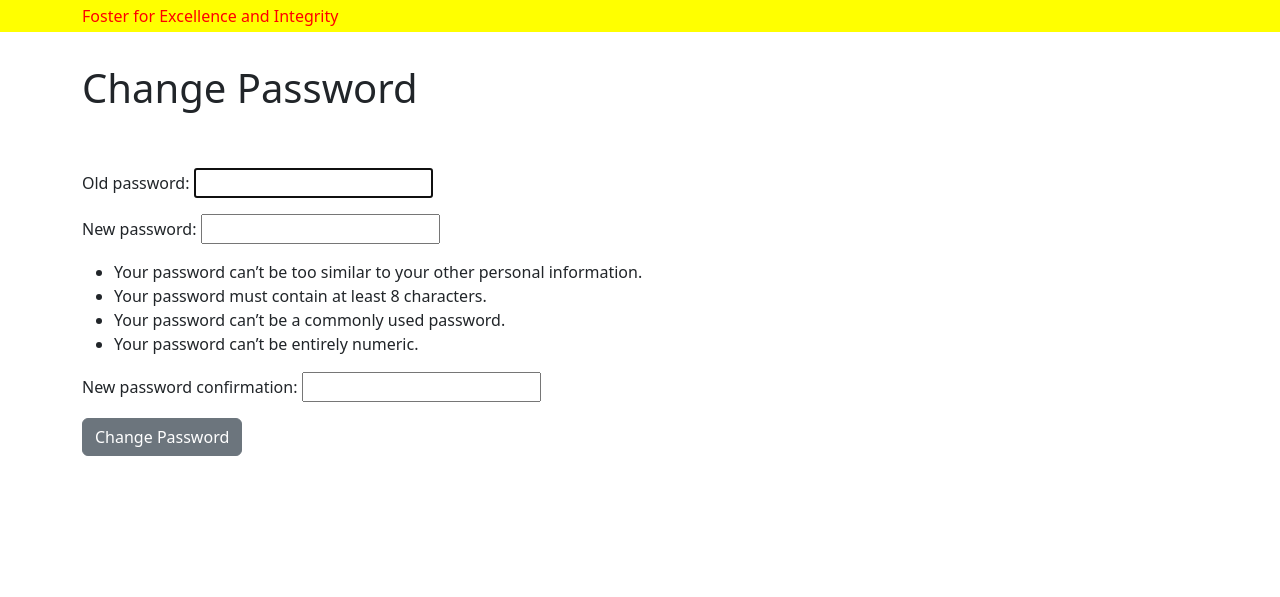
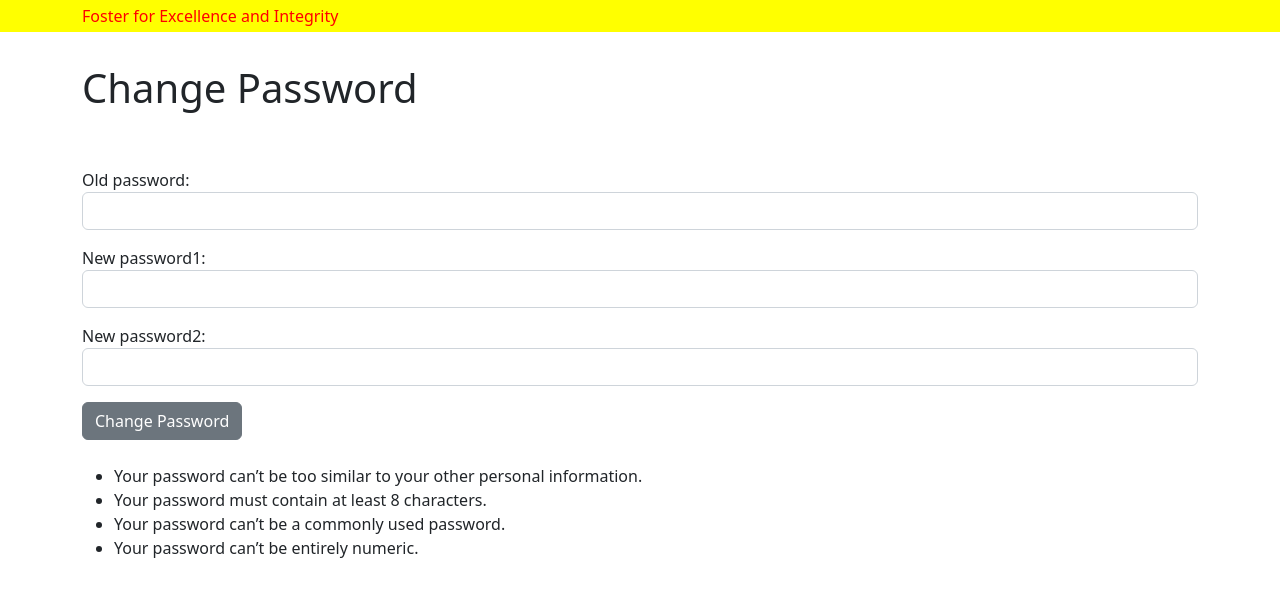
Before and after one commit to stevensnowden3/blogPostProject, a Django app: page /members/password/ in a window 1280 px wide. Shown: the part 99-696 px from the top of the page. Run offline with Django 4.2, Linux system fonts and the light colour scheme; a user stored in the database is signed in; some libraries are stand-ins or nearby versions.

Commit message:
boostrapfied and change password & added login sucess page

```diff
--- a/members/forms.py
+++ b/members/forms.py
@@ -1,5 +1,5 @@
 
-from django.contrib.auth.forms import UserCreationForm, UserChangeForm
+from django.contrib.auth.forms import UserCreationForm, UserChangeForm, PasswordChangeForm
 from django.contrib.auth.models import User
 from django import forms
 
@@ -28,7 +28,16 @@ class EditProfileForm(UserChangeForm):
     last_name = forms.CharField(max_length=100, widget=forms.TextInput(attrs={'class' : 'form-control'}))
     username = forms.CharField(max_length=100, widget=forms.TextInput(attrs={'class' : 'form-control'}))
 
+    class Meta:
+        model = User
+        fields =  ('username', 'first_name', 'last_name', 'email')
+
+
+class PasswordChangingForm(PasswordChangeForm):
+    old_password = forms.CharField(max_length=100, widget=forms.PasswordInput(attrs={'class' : 'form-control', 'type':'password'}))
+    new_password1 = forms.CharField(max_length=100, widget=forms.PasswordInput(attrs={'class' : 'form-control','type':'password'}))
+    new_password2 = forms.CharField(max_length=100, widget=forms.PasswordInput(attrs={'class' : 'form-control', 'type':'password'}))
 
     class Meta:
         model = User
-        fields =  ('username', 'first_name', 'last_name', 'email')
+        fields =  ('old_password', 'new_password1', 'new_password2')
--- a/members/templates/registration/change_password.html
+++ b/members/templates/registration/change_password.html
@@ -11,9 +11,19 @@
 {{ form.as_p }}
 
 <button class="btn btn-secondary"> Change Password</button>
-
+<br>
 </form>
 </div>
+<br>
+<ul>
+    <li>Your password can’t be too similar to your other personal information.</li>
+    <li>Your password must contain at least 8 characters. </li>
+    <li>Your password can’t be a commonly used password.</li>
+    <li>Your password can’t be entirely numeric.</li>
+
+</ul>
+
+
 
 
 {% endblock %}
--- a/members/urls.py
+++ b/members/urls.py
@@ -2,7 +2,7 @@ from django.urls import include, path
 from django.conf import settings
 from django.conf.urls.static import static
 from .views import UserRegistrationView, UserEditView,PasswordsChangeView
-from django.contrib.auth import views as auth_views
+# from django.contrib.auth import views as auth_views
 from . import views
 
 urlpatterns = [
--- a/members/views.py
+++ b/members/views.py
@@ -4,7 +4,7 @@ from django.urls import reverse_lazy
 from django.views import generic
 # from django.contrib.auth.forms import UserCreationForm, UserChangeForm, used previously as default forms
 from django.contrib.auth.forms import PasswordChangeForm
-from .forms import SingUpForm,EditProfileForm
+from .forms import SingUpForm,EditProfileForm, PasswordChangingForm
 from django.contrib.auth.views import PasswordChangeView
 
 
@@ -23,7 +23,8 @@ class UserEditView(generic.UpdateView):
         return self.request.user
 
 class PasswordsChangeView(PasswordChangeView):
-    form_class = PasswordChangeForm
+    # form_class = PasswordChangeForm //former
+    form_class = PasswordChangingForm
     success_url = reverse_lazy('password_success')
 
 def password_success(request):
```
Also changed, not shown: db.sqlite3.
